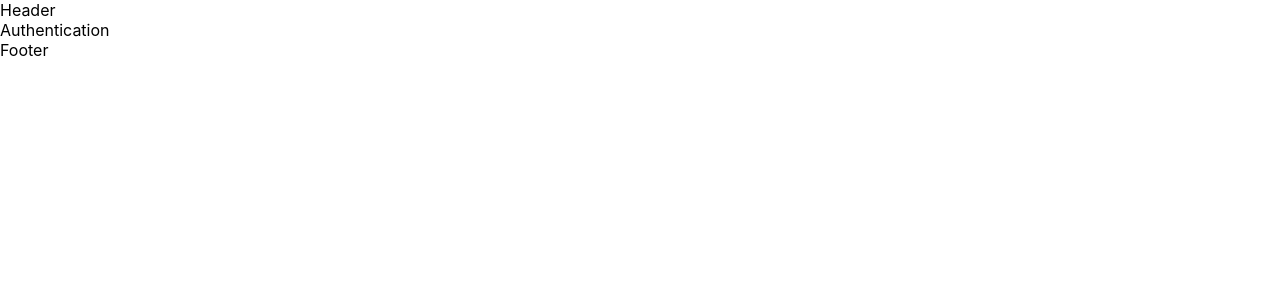
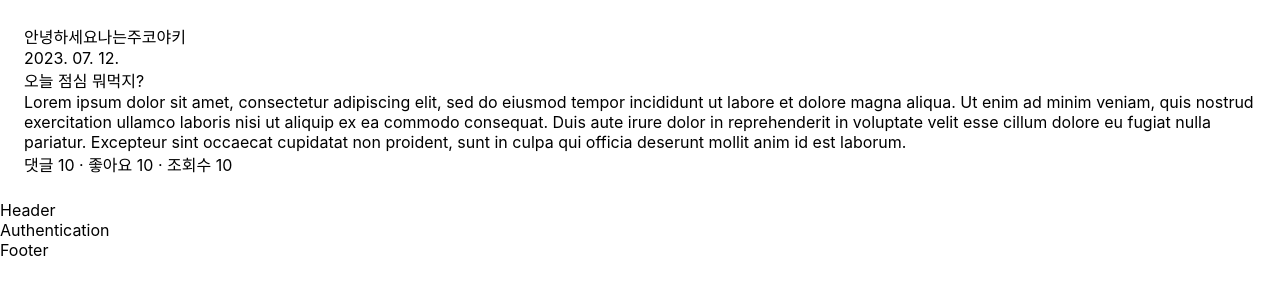
Before and after one commit to devJiraynor/board-project-20230530, a React (Create React App) app in the folder front/: page /auth in a window 1280 px wide. Shown: the top 300 px of the page. Built offline with nearby package versions, Linux system fonts and the light colour scheme.

Commit message:
2023.07.12. 15:20

```diff
--- a/front/src/App.tsx
+++ b/front/src/App.tsx
@@ -12,6 +12,7 @@ import BoardWrite from 'src/views/Board/Write';
 import BoardUpdate from 'src/views/Board/Update';
 
 import './App.css';
+import BoardListItem from './components/BoardListItem';
 
 //! 메인화면         - path: '/' / component : <Main />
 //! 로그인 / 회원가입 - path: '/auth' / component : <Authentication />
@@ -24,6 +25,7 @@ import './App.css';
 function App() {
   return (
     <>
+      <BoardListItem />
       <Header />
       <Routes>
         <Route path='/' element={<Main />} />
--- a/front/src/components/BoardListItem/index.tsx
+++ b/front/src/components/BoardListItem/index.tsx
@@ -1,8 +1,48 @@
 import React from 'react'
 import './style.css';
+import { boardListItemMock } from 'src/mocks';
 
 export default function BoardListItem() {
+
+  const { boardNumber, boardTitle, boardContent, boardImage } = boardListItemMock;
+  const { writerProfileImage, writerNickName, writeDate } = boardListItemMock;
+  const { likeCount, commentCount, viewCount } = boardListItemMock;
+
   return (
-    <div>BoardListItem</div>
+    <div className='board-list-item-box'>
+      <div className='board-list-item-left'>
+        <div className='board-list-item-writer'>
+          <div className='board-list-item-profile'>
+            <div
+              className='board-list-item-profile-image'
+              style={{ backgroundImage: `url(${writerProfileImage})` }}>
+            </div>
+          </div>
+          <div className='board-list-item-writer-right'>
+            <div className='board-list-item-writer-nickname'>
+              { writerNickName }
+            </div>
+            <div className='board-list-item-write-date'>
+              { writeDate }
+            </div>
+          </div>
+        </div>
+        <div className='board-list-item-title'>
+          { boardTitle }
+        </div>
+        <div className='board-list-item-content'>
+          { boardContent }
+        </div>
+        <div className='board-list-item-count'>
+          { `댓글 ${commentCount} · 좋아요 ${likeCount} · 조회수 ${viewCount}` }
+        </div>
+      </div>
+      <div className='board-list-item-right'>
+        <div
+          className='board-list-item-board-image'
+          style={{ backgroundImage: `url(${boardImage})` }}>
+        </div>
+      </div>
+    </div>
   )
 }
--- a/front/src/components/BoardListItem/style.css
+++ b/front/src/components/BoardListItem/style.css
@@ -0,0 +1,6 @@
+.board-list-item-box {
+  padding: 24px;
+  background-color: #ffffff;
+
+  display: flex;
+}
--- /dev/null
+++ b/front/src/mocks/index.ts
@@ -0,0 +1,13 @@
+//! 게시판 리스트 아이템 목(임시) 데이터 //
+export const boardListItemMock = {
+  writerProfileImage: 'https://cdn.thebilliards.kr/news/photo/202305/20293_20326_517.jpg',
+  writerNickName: '안녕하세요나는주코야키',
+  writeDate: '2023. 07. 12.',
+  boardTitle: '오늘 점심 뭐먹지?',
+  boardContent: 'Lorem ipsum dolor sit amet, consectetur adipiscing elit, sed do eiusmod tempor incididunt ut labore et dolore magna aliqua. Ut enim ad minim veniam, quis nostrud exercitation ullamco laboris nisi ut aliquip ex ea commodo consequat. Duis aute irure dolor in reprehenderit in voluptate velit esse cillum dolore eu fugiat nulla pariatur. Excepteur sint occaecat cupidatat non proident, sunt in culpa qui officia deserunt mollit anim id est laborum.',
+  boardImage: 'http://cmsimg.newstomato.com/news/8/2021/02/2021-02-17/202102160856304393170.jpg',
+  commentCount: 10,
+  likeCount: 10,
+  viewCount: 10,
+  boardNumber: 1,
+}
```
